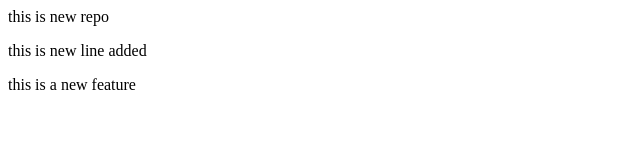
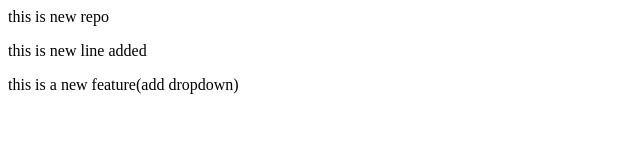
Before and after one commit to sharayumhaske22/LocalRepo, a plain HTML site: page index.html in a window 1280 px wide. Shown: the whole page, without its empty margins (0-640 px from the left). Drawn offline with Linux system fonts and the light colour scheme.

```diff
--- a/index.html
+++ b/index.html
@@ -1,3 +1,3 @@
 <p>this is new repo</p>
 <p>this is new line added</p>
-<p>this is a new feature</p>
+<p>this is a new feature(add dropdown)</p>
```
